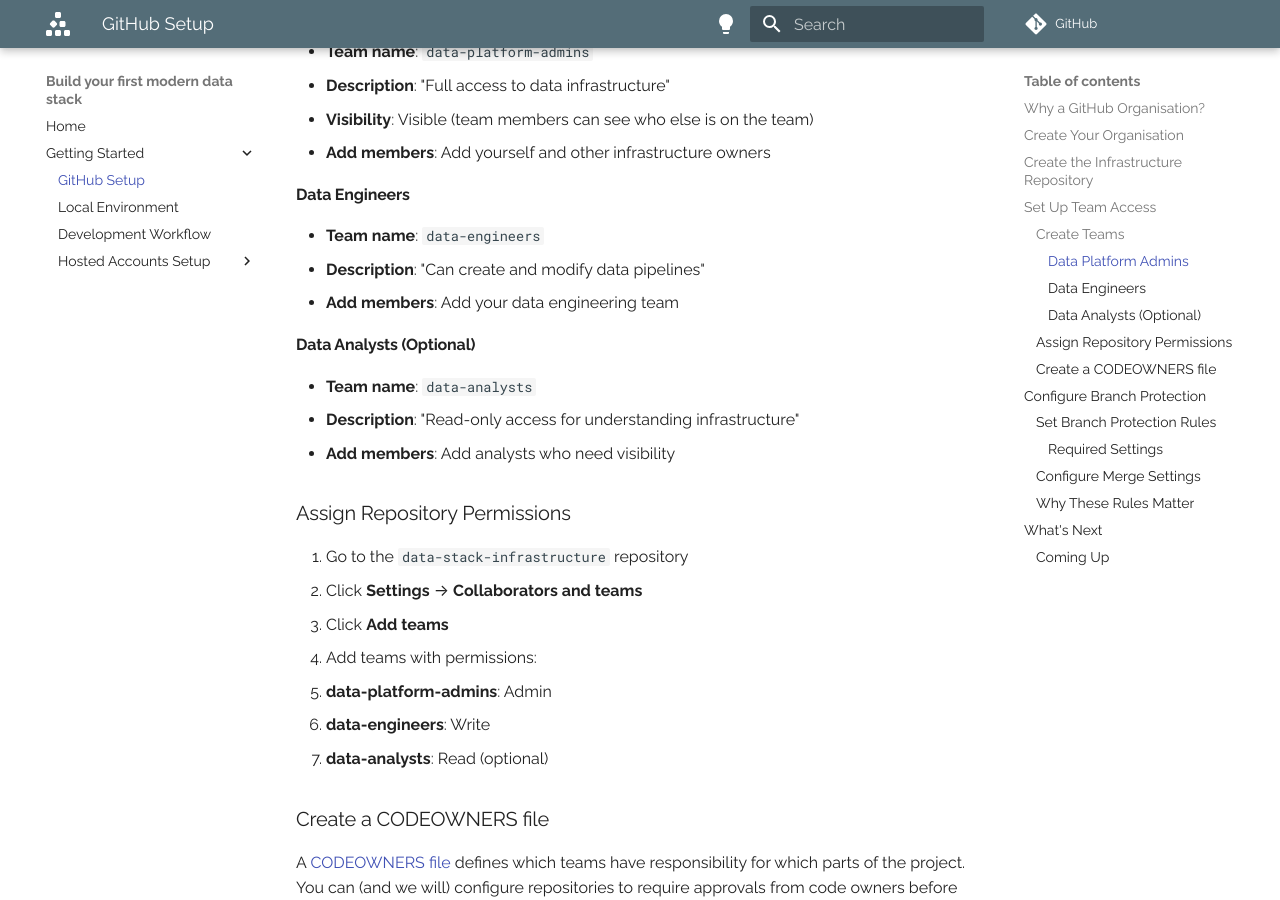
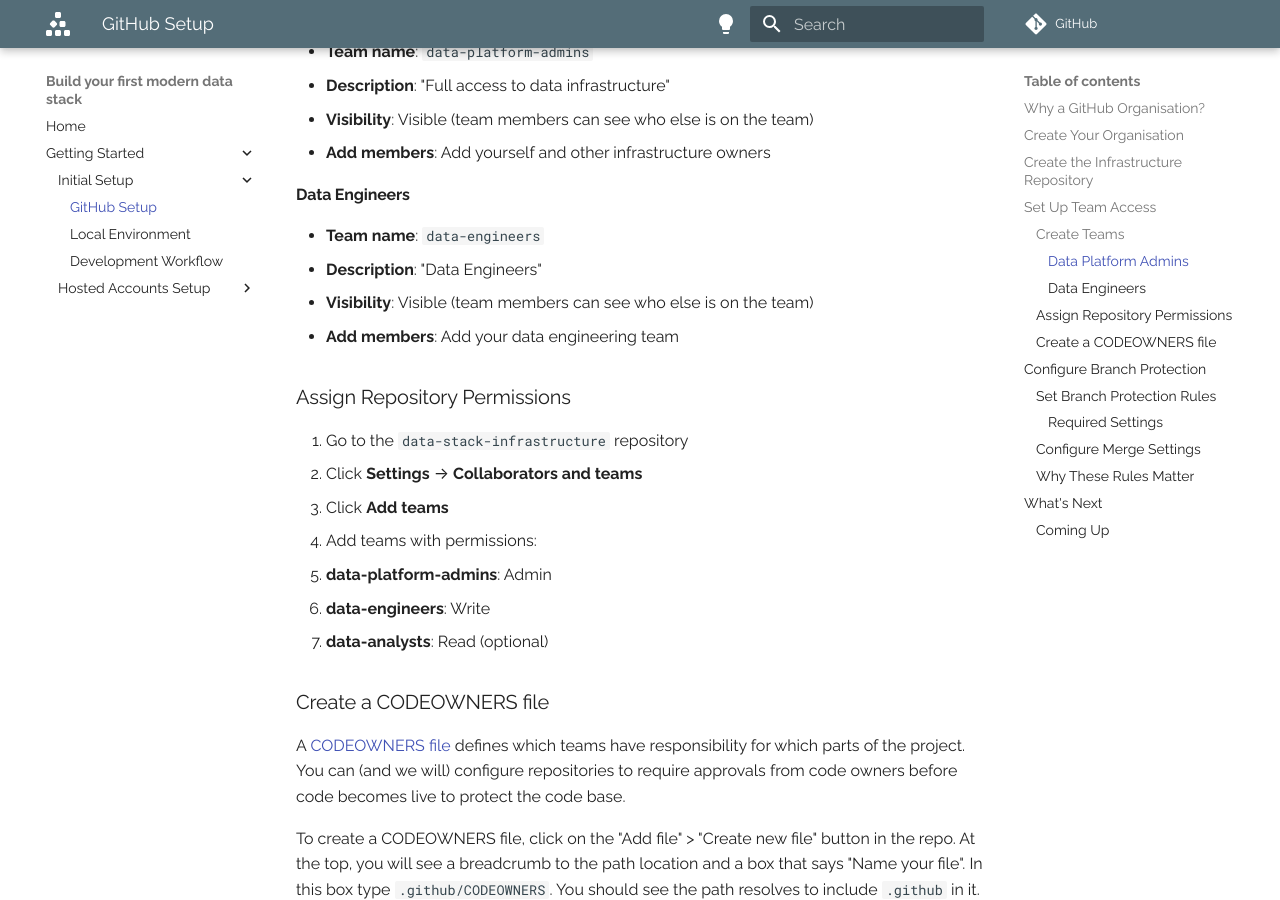
Before and after one commit to glsdown/modern-data-stack-build, an MkDocs documentation site: the page built from docs/getting-started/initial-setup/1-github-setup.md, in a window 1280 px wide and 900 px high, scrolled down 2122 px. Built offline with MkDocs 1.6.1 and Material for MkDocs 9.7.7, drawn with Linux system fonts in a browser that asks for light colours; comment, search, counter and statistics services are not loaded.

Commit message:
Move initial setup

```diff
--- a/docs/getting-started/1-github-setup.md
+++ b/docs/getting-started/initial-setup/1-github-setup.md
@@ -67,13 +67,9 @@
 
 #### Data Engineers
 - **Team name**: `data-engineers`
-- **Description**: "Can create and modify data pipelines"
+- **Description**: "Data Engineers"
+- **Visibility**: Visible (team members can see who else is on the team)
 - **Add members**: Add your data engineering team
-
-#### Data Analysts (Optional)
-- **Team name**: `data-analysts`
-- **Description**: "Read-only access for understanding infrastructure"
-- **Add members**: Add analysts who need visibility
 
 ### Assign Repository Permissions
 
--- a/mkdocs.yml
+++ b/mkdocs.yml
@@ -4,10 +4,11 @@
 nav:
   - Home: index.md
   - Getting Started:
-      - Overview: getting-started/index.md
-      - GitHub Setup: getting-started/1-github-setup.md
-      - Local Environment: getting-started/2-local-environment.md
-      - Development Workflow: getting-started/3-development-workflow.md
+      - Initial Setup:
+          - getting-started/initial-setup/index.md
+          - GitHub Setup: getting-started/initial-setup/1-github-setup.md
+          - Local Environment: getting-started/initial-setup/2-local-environment.md
+          - Development Workflow: getting-started/initial-setup/3-development-workflow.md
       - Hosted Accounts Setup:
           - getting-started/account-setup/index.md
           - AWS: getting-started/account-setup/aws.md
```
Also changed, not shown: docs/getting-started/initial-setup/2-local-environment.md (renamed from docs/getting-started/2-local-environment.md), docs/getting-started/initial-setup/3-development-workflow.md (renamed from docs/getting-started/3-development-workflow.md), docs/getting-started/initial-setup/index.md (renamed from docs/getting-started/index.md).
